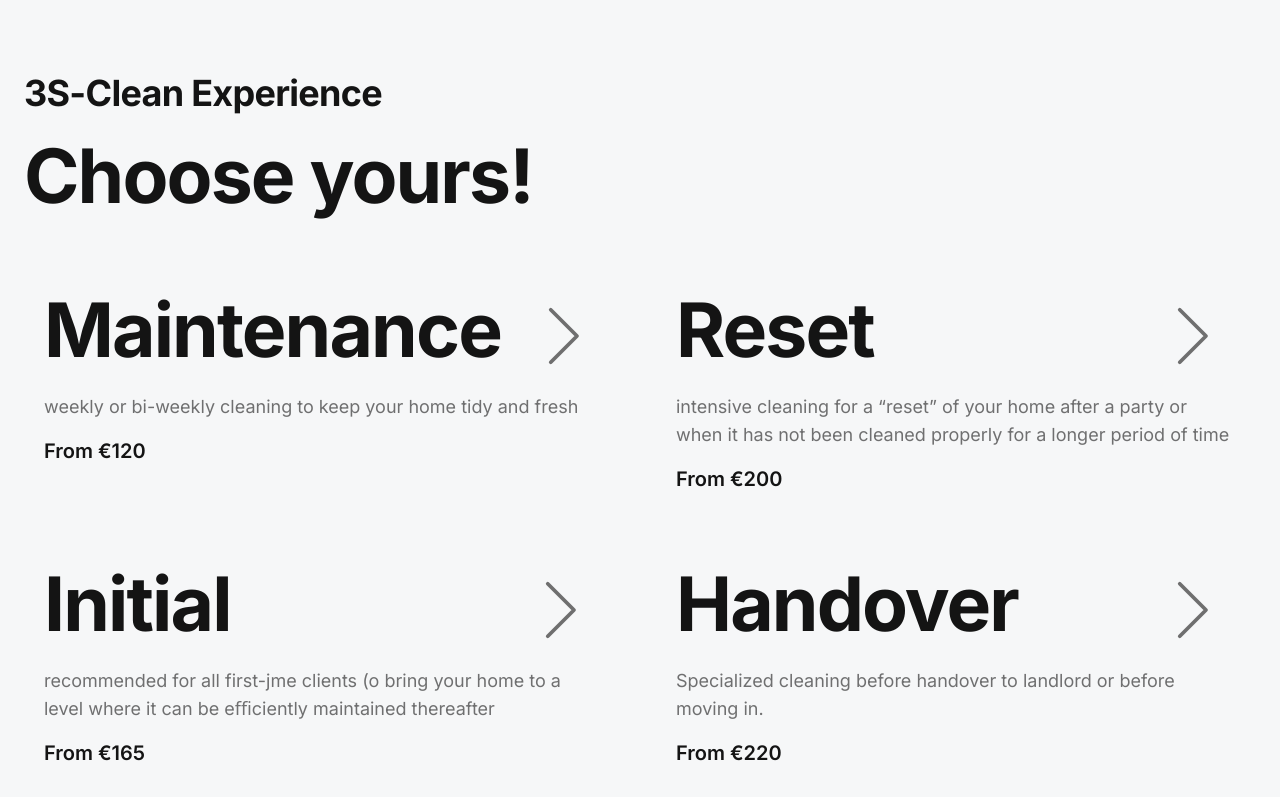
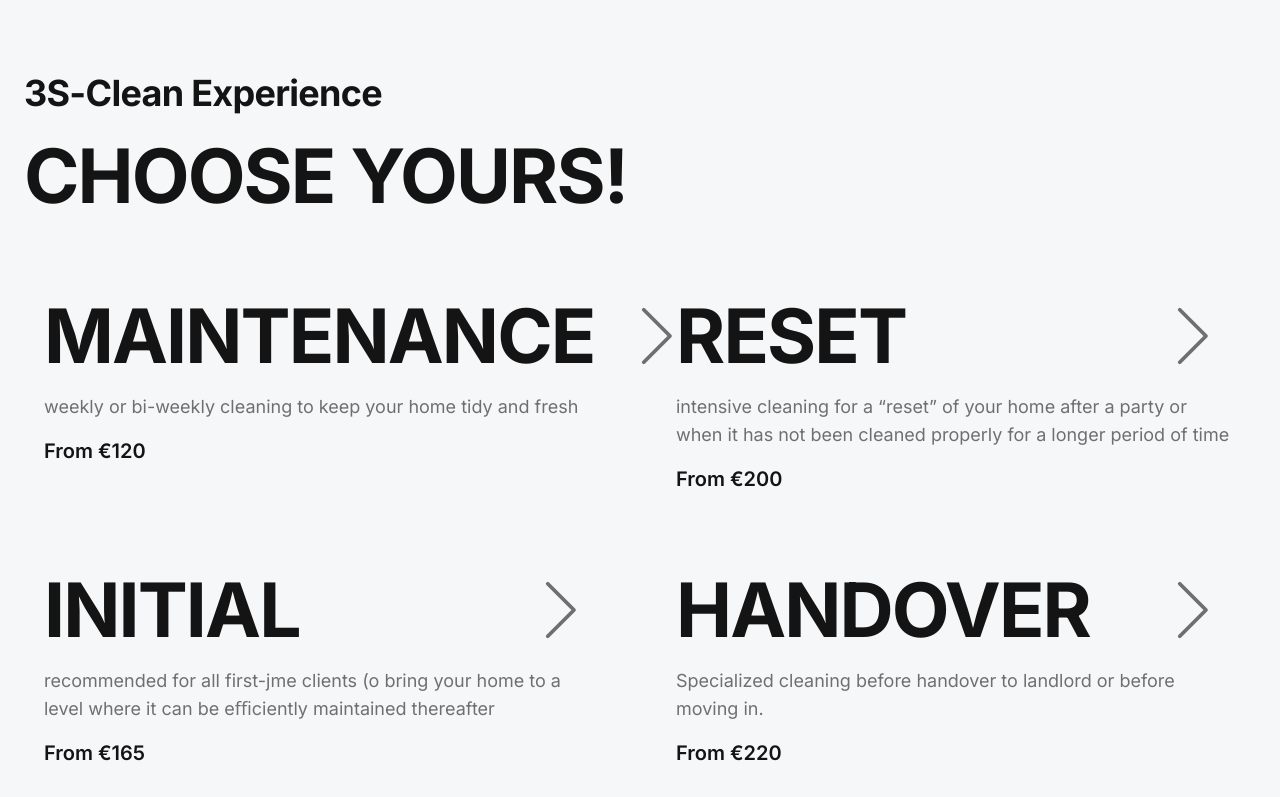
Before and after one commit to 3S-Clean/3s-clean-app, a Next.js app: page /en in a window 1280 px wide. Shown: the part 2000-2797 px from the top of the page. Built offline with nearby package versions, Linux system fonts and the light colour scheme; no server answers.

Commit message:
feat: new 6 page

```diff
--- a/app/[locale]/HomePageClient.tsx
+++ b/app/[locale]/HomePageClient.tsx
@@ -30,8 +30,10 @@ function Arrow() {
 // Заголовок секции — крупнее (как на последнем фото)
 function SectionKicker({ children }: { children: React.ReactNode }) {
     return (
-        <p className="font-sans font-bold tracking-[-0.02em] text-[var(--text)]
-      text-2xl sm:text-3xl md:text-4xl mb-6">
+        <p
+            className="font-sans font-bold tracking-[-0.02em] text-[var(--text)]
+      text-2xl sm:text-3xl md:text-4xl mb-6"
+        >
             {children}
         </p>
     );
@@ -160,7 +162,8 @@ export default function HomePageClient() {
                                 style={{ transitionDelay: `${240 + index * 140}ms` }}
                             >
                                 <div className={`${cardBase} py-6 px-0 xl:py-5 xl:px-5`}>
-                                    <div className="grid grid-cols-[1fr_70px] sm:grid-cols-[1fr_80px] lg:grid-cols-[1fr_90px] gap-4 items-start">
+                                    {/* ✅ стрелка + заголовок в одну линию */}
+                                    <div className="grid grid-cols-[1fr_70px] sm:grid-cols-[1fr_80px] lg:grid-cols-[1fr_90px] gap-4 items-center">
                                         <BigTitle>{it.title}</BigTitle>
                                         <Arrow />
                                     </div>
@@ -184,13 +187,7 @@ export default function HomePageClient() {
                     </div>
 
                     <div className="relative w-full h-[100svh] overflow-hidden">
-                        <video
-                            autoPlay
-                            muted
-                            loop
-                            playsInline
-                            className="absolute inset-0 w-full h-full object-cover"
-                        >
+                        <video autoPlay muted loop playsInline className="absolute inset-0 w-full h-full object-cover">
                             <source src="/videos/live-video.mp4" type="video/mp4" />
                         </video>
                     </div>
@@ -198,10 +195,12 @@ export default function HomePageClient() {
 
                 {/* EXPERIENCE */}
                 <section className="px-6 py-14 lg:py-20 max-w-7xl mx-auto">
-                    <SectionKicker>{t("experience.title")}</SectionKicker>
+                    {/* ✅ 3S-Clean Experience берём из experience.kicker */}
+                    <SectionKicker>{t("experience.kicker")}</SectionKicker>
 
+                    {/* ✅ Choose yours берём из experience.title */}
                     <h2 className="mb-10 lg:mb-14">
-                        <BigTitle>Choose yours!</BigTitle>
+                        <BigTitle>{t("experience.title")}</BigTitle>
                     </h2>
 
                     {/* На планшете как на телефоне: сетка 2 колонки только на desktop (xl) */}
@@ -218,7 +217,8 @@ export default function HomePageClient() {
                                 style={{ transitionDelay: `${160 + index * 120}ms` }}
                             >
                                 <div className={`${cardBase} py-6 px-0 xl:py-5 xl:px-5`}>
-                                    <div className="grid grid-cols-[1fr_70px] sm:grid-cols-[1fr_80px] lg:grid-cols-[1fr_90px] gap-4 items-start mb-3">
+                                    {/* ✅ стрелка + заголовок в одну линию */}
+                                    <div className="grid grid-cols-[1fr_70px] sm:grid-cols-[1fr_80px] lg:grid-cols-[1fr_90px] gap-4 items-center mb-3">
                                         <BigTitle>{it.title}</BigTitle>
                                         <Arrow />
                                     </div>
--- a/messages/de.json
+++ b/messages/de.json
@@ -23,24 +23,25 @@
       "title": "BEHIND THE SCENES"
     },
     "experience": {
-      "title": "3S-Clean Experience",
+      "kicker": "3S-Clean Experience",
+      "title": "CHOOSE YOURS!",
       "maintenance": {
-        "title": "Maintenance",
+        "title": "MAINTENANCE",
         "desc": "Regelmäßige Reinigung, wöchentlich oder alle zwei Wochen, damit dein Zuhause sauber und frisch bleibt.",
         "price": "Ab 120 €"
       },
       "reset": {
-        "title": "Reset",
+        "title": "RESET",
         "desc": "Intensive Reinigung für einen „Reset“ nach einer Feier oder wenn dein Zuhause längere Zeit nicht gründlich gereinigt wurde.",
         "price": "Ab 200 €"
       },
       "initial": {
-        "title": "Initial",
+        "title": "INITIAL",
         "desc": "Empfohlen für Neukund:innen, um dein Zuhause auf ein Niveau zu bringen, das danach effizient gepflegt werden kann.",
         "price": "Ab 165 €"
       },
       "handover": {
-        "title": "Handover",
+        "title": "HANDOVER",
         "desc": "Spezialisierte Reinigung vor der Übergabe an den Vermieter oder vor dem Einzug.",
         "price": "Ab 220 €"
       }
--- a/messages/en.json
+++ b/messages/en.json
@@ -23,24 +23,25 @@
       "title": "BEHIND THE SCENES"
     },
     "experience": {
-      "title": "3S-Clean Experience",
+      "kicker": "3S-Clean Experience",
+      "title": "CHOOSE YOURS!",
       "maintenance": {
-        "title": "Maintenance",
+        "title": "MAINTENANCE",
         "desc": "weekly or bi-weekly cleaning to keep your home tidy and fresh",
         "price": "From €120"
       },
       "reset": {
-        "title": "Reset",
+        "title": "RESET",
         "desc": "intensive cleaning for a “reset” of your home after a party or\nwhen it has not been cleaned properly for a longer period of time",
         "price": "From €200"
       },
       "initial": {
-        "title": "Initial",
+        "title": "INITIAL",
         "desc": "recommended for all first-jme clients (o bring your home to a\nlevel where it can be eﬃciently maintained thereafter",
         "price": "From €165"
       },
       "handover": {
-        "title": "Handover",
+        "title": "HANDOVER",
         "desc": "Specialized cleaning before handover to landlord or before moving in.",
         "price": "From €220"
       }
```
